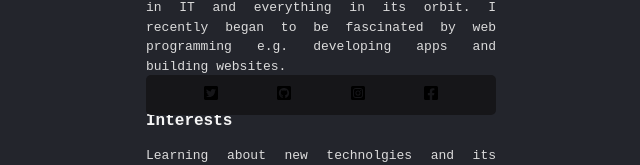
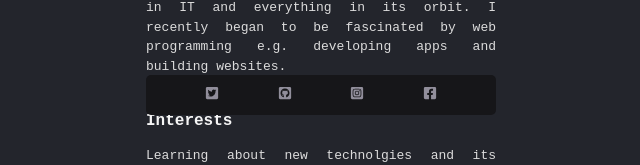
Before and after one commit to S827/business-card, a React (Vite) app: page / in a window 1280 px wide. Shown: the part 685-850 px from the top of the page, without its empty margins (319-959 px from the left). Built offline with nearby package versions, Linux system fonts and the light colour scheme.

Commit message:
changed color of the footer icons to make it visible

```diff
--- a/src/index.css
+++ b/src/index.css
@@ -120,4 +120,8 @@ a:link, a:visited, a:hover, a:active, a:focus {
   bottom: 0;
   left: 10%;
   right: 10%;
+  font-size: 14px;
 }
+.footer > a {
+  color: #918E9B;
+}
```
